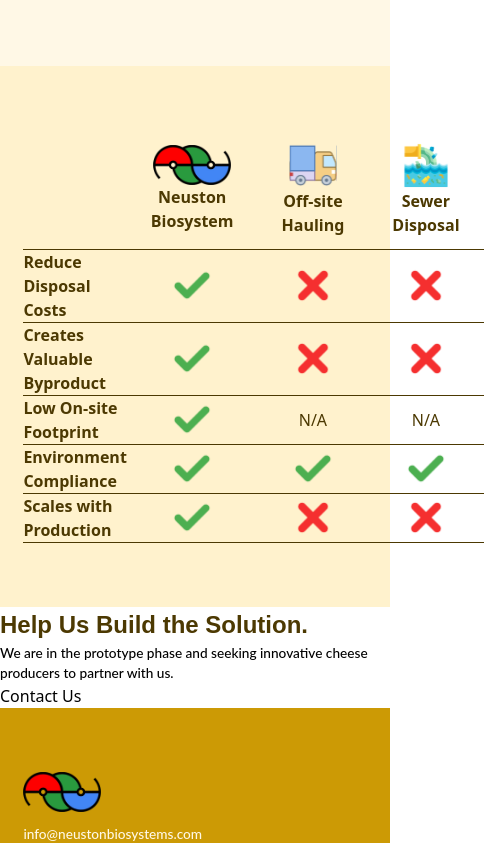
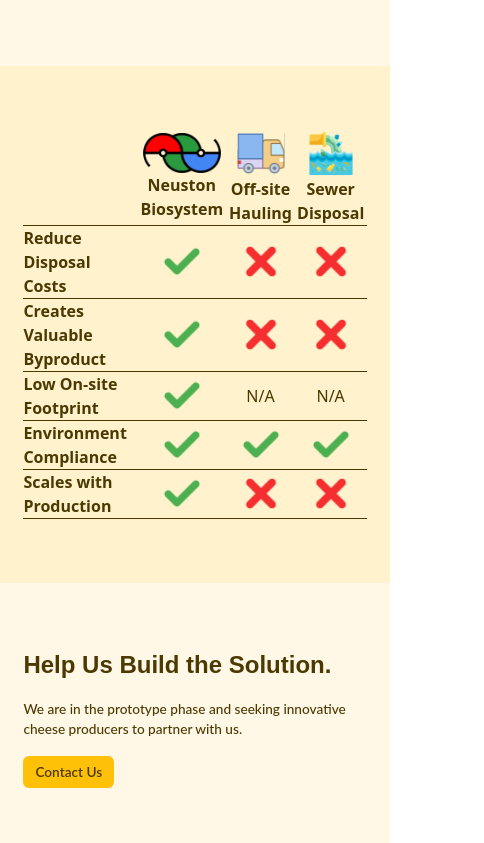
Before and after one commit to jayco01/NeustonBiosystems_website, a React (Vite) app: page /for-cheese-producers in a window 390 px wide. Shown: the part 2244-3087 px from the top of the page, 484 px wide, since content can reach past the window. Built offline with nearby package versions, Linux system fonts and the light colour scheme.

Commit message:
Style: CommonCta.jsx MVP

```diff
--- a/src/components/common/CommonComparisonTable.jsx
+++ b/src/components/common/CommonComparisonTable.jsx
@@ -11,19 +11,19 @@
               <thead>
                   <tr className="border-solid border-b-1 border-neuston-Amber-Darkest">
                       <th scope="col"></th>
-                      <th scope="col" className="px-6 py-3 ">
+                      <th scope="col" className="sm:px-6 sm:py-3 ">
                           <div className="flex flex-col items-center justify-center">
                           <img src={neustonLogo} alt="Neuston Logo" className="max-w-21 max-h-10" />
                           <h5>Neuston Biosystem</h5>
                           </div>
                       </th>
-                      <th scope="col" className="px-6 py-3 ">
+                      <th scope="col" className="sm:px-6 sm:py-3  ">
                           <div className="flex flex-col items-center justify-center">
                           <img src={truckIcon} alt="Truck Icon" className="icon-base-style" />
                           <h5>Off-site Hauling</h5>
                           </div>
                       </th>
-                      <th scope="col" className="px-6 py-3 ">
+                      <th scope="col" className="sm:px-6 sm:py-3  ">
                           <div className="flex flex-col items-center justify-center">
                           <img src={sewerIcon} alt="Sewer Icon" className="icon-base-style" />
                           <h5>Sewer Disposal</h5>
--- a/src/components/common/CommonCta.jsx
+++ b/src/components/common/CommonCta.jsx
@@ -2,10 +2,10 @@
 
 export default function CommonCta({headingText, descriptionText}) {
     return(
-      <section>
+      <section className="fluid-layout-padding flex flex-col md:items-center md:gap-8 gap-4 text-neuston-Amber-Darkest bg-neuston-Amber-Lightest">
           <h2>{headingText}</h2>
           <p>{descriptionText}</p>
-          <Link to={'/contact'} >Contact Us</Link>
+          <Link to={'/contact'} className="btn-base-style bg-neuston-Amber text-neuston-Amber-Darkest">Contact Us</Link>
       </section>
     );
 }
```
